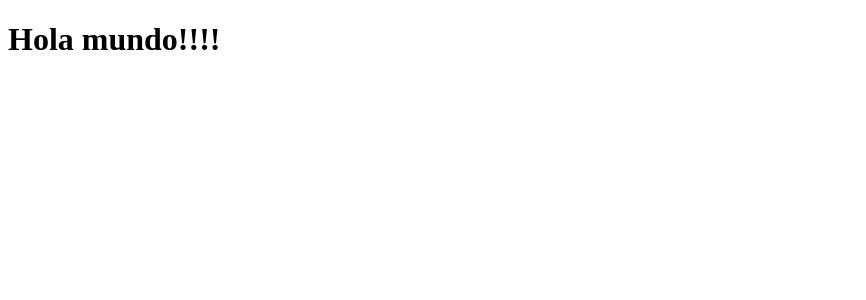
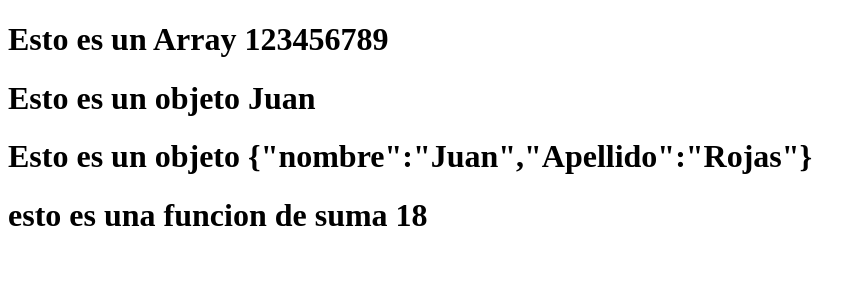
Before and after one commit to saulsistemas/CURSO_REACT, a React (Vite) app in the folder 02INICIOREACT/ciubter-app/: page / in a window 1280 px wide. Shown: the top 300 px of the page, without its empty margins (0-866 px from the left). Built offline with nearby package versions, Linux system fonts and the light colour scheme.

Commit message:
impresion de variables JS en el html

```diff
--- a/02INICIOREACT/ciubter-app/src/HelloWorldApp.jsx
+++ b/02INICIOREACT/ciubter-app/src/HelloWorldApp.jsx
@@ -1,3 +1,19 @@
+const arrayNumero = [1,2,3,4,5,6,7,8,9];
+const objetoMensaje = {
+    nombre:"Juan",
+    Apellido: "Rojas"
+}
+
+const suma = (a,b)=> a+b;
+
 export function App(){
-    return (<h1>Hola mundo!!!!</h1>)
+
+    return (
+        <>
+            <h1>Esto es un Array  { arrayNumero }</h1>
+            <h1>Esto es un objeto { objetoMensaje.nombre}</h1>
+            <h1>Esto es un objeto { JSON.stringify(objetoMensaje)}</h1>
+            <h1>esto es una funcion de suma { suma(10,8)}</h1>
+        </>
+    )
 }
```
